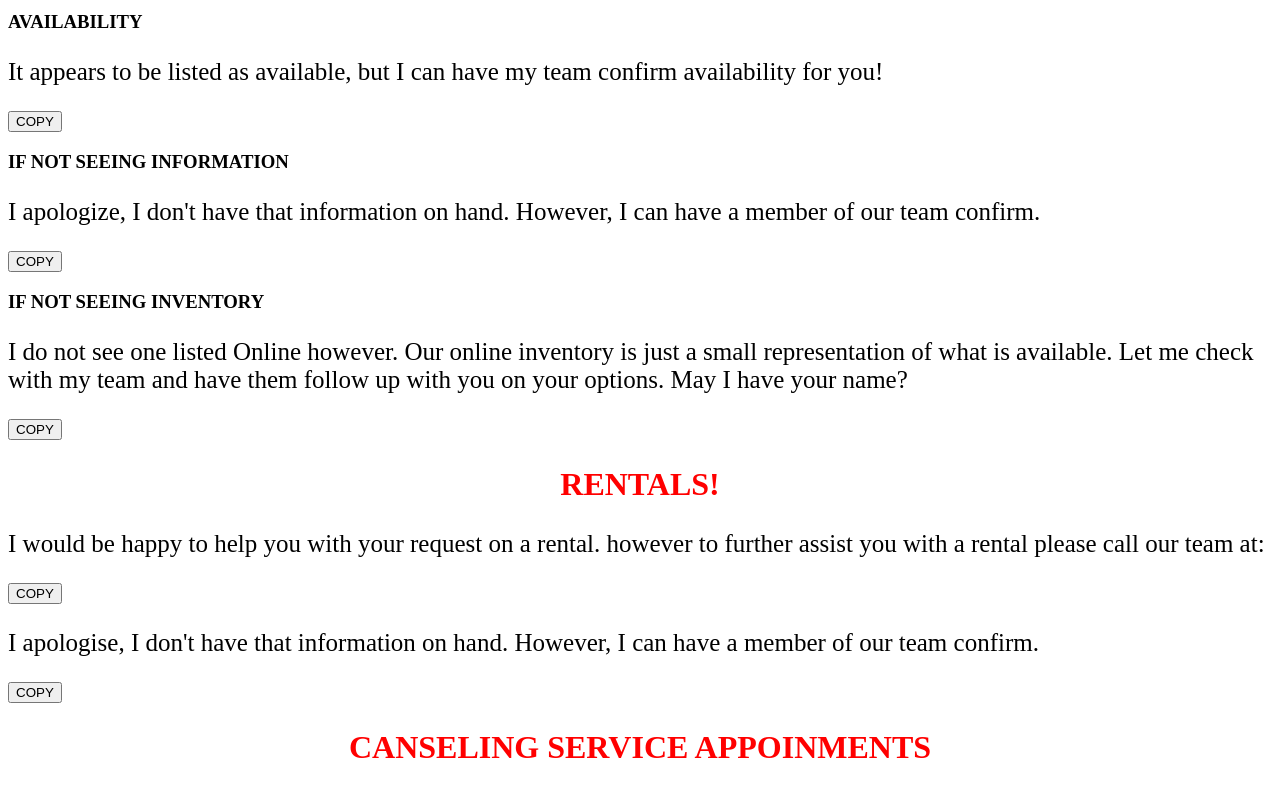
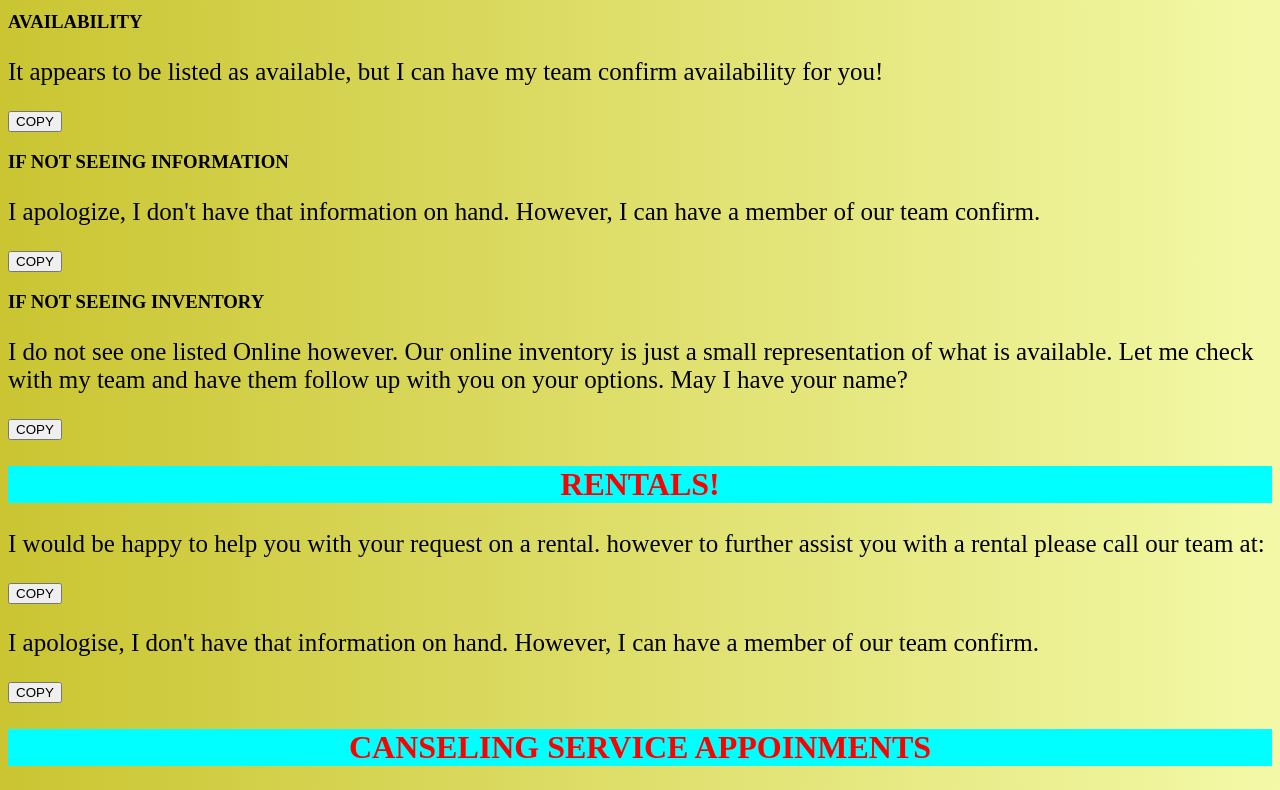
Before and after one commit to Johnjohnn/Gobagoo-Helper, a plain HTML site: page index.html in a window 1280 px wide. Shown: the part 250-1040 px from the top of the page. Drawn offline with Linux system fonts and the light colour scheme.

Commit message:
adding some styling

```diff
--- a/main.css
+++ b/main.css
@@ -1,3 +1,10 @@
+html{
+  transition: all 2.3s;
+  background-image: linear-gradient(to right,#CAC531, #F3F9A7);
+}
+
+
+
 .copied {
    font-size: 3rem;
    color: white;
@@ -14,6 +21,7 @@ h2 {
  font-size:2rem;
  text-align: center;
  color:red;
+ background-color: aqua;
 }
 
 .container1 p{
```
